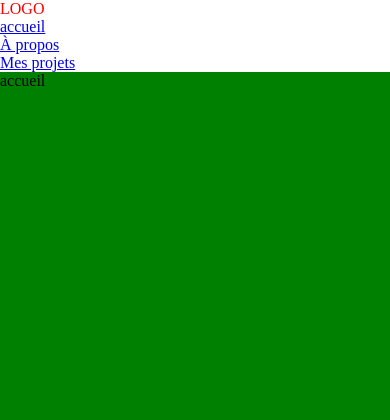
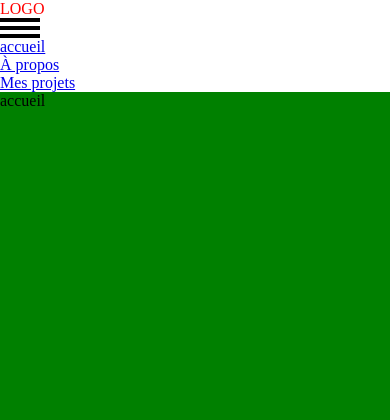
Before and after one commit to Iryste/LAMP, a PHP site: page / in a window 390 px wide. Shown: the top 420 px of the page. Run offline with PHP 8.4, Linux system fonts and the light colour scheme.

Commit message:
hamburger

```diff
--- a/app/index.php
+++ b/app/index.php
@@ -14,6 +14,11 @@
     <header>
         <nav>
             <div id="logo">LOGO</div>
+            <div id="hamburger">
+                <span></span>
+                <span></span>
+                <span></span>
+            </div>
             <ul>
                 <li><a href="/">accueil</a></li>
                 <li><a href="#a-propos">À propos</a></li>
--- a/app/style.css
+++ b/app/style.css
@@ -7,6 +7,25 @@
 
 #logo {
 color: green;
+}
+
+#hamburger {
+    display: flex;
+    width: 40px;
+    flex-direction: column;
+}
+
+#hamburger span {
+    height: 4px;
+    background: black;
+    width: 100%;
+
+}
+
+#hamburger span:nth-child(2) {
+    /* dans l'ordre haut droite bas gauche */
+margin: 4px 0 4px 0;
+
 }
 
 
```
